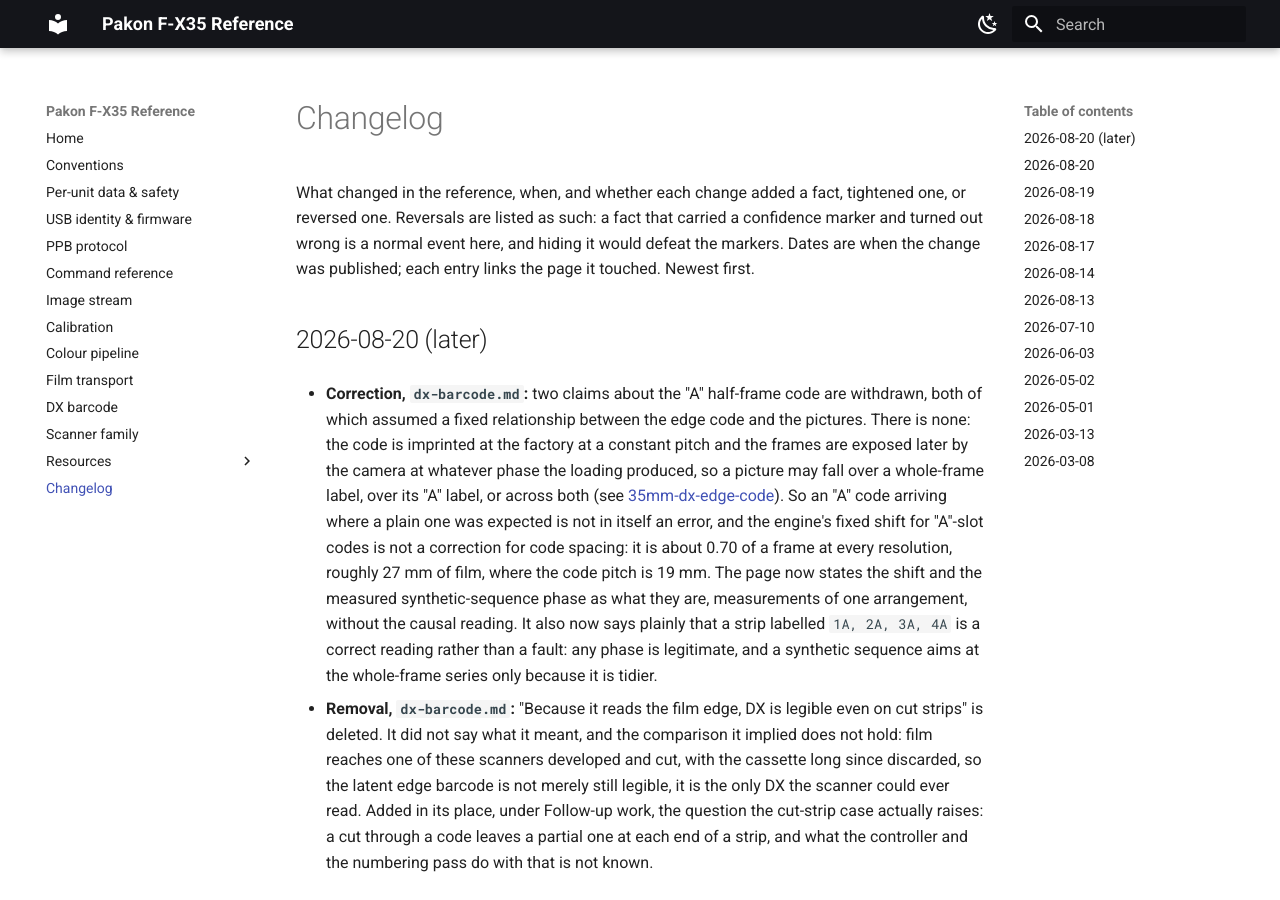
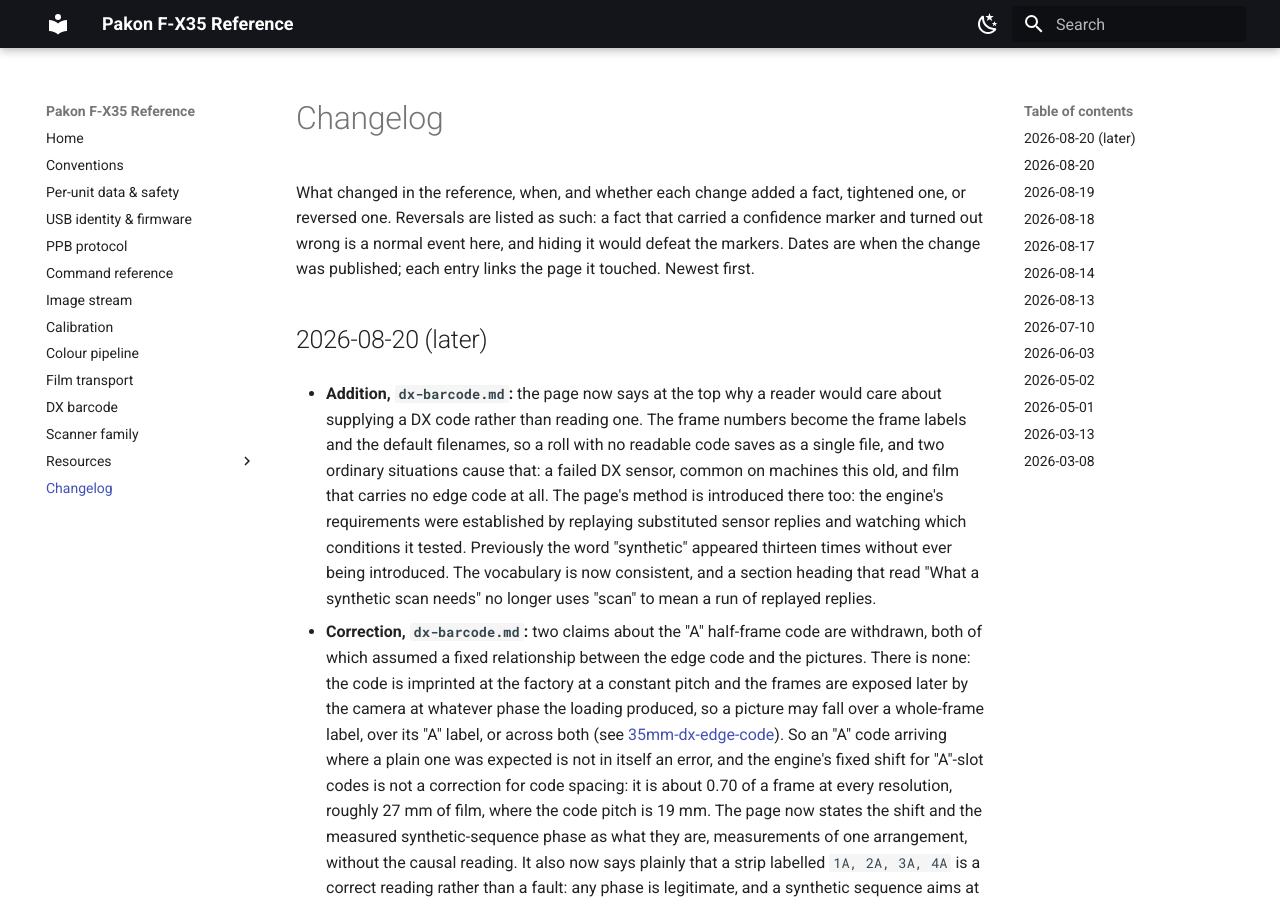
Before and after one commit to alibosworth/pakon-reference, an MkDocs documentation site: the page built from docs/CHANGELOG.md, in a window 1280 px wide and 900 px high. Built offline with MkDocs 1.6.1 and Material for MkDocs 9.7.7, drawn with Linux system fonts in a browser that asks for light colours.

Commit message:
DX barcode: introduce the idea before relying on it
The page used 'synthetic' thirteen times without once saying what it
meant or why anyone would want it, and a heading used 'scan' to mean a
run of replayed replies.

The top of the page now states the stake plainly: frame numbers become
the labels and the default filenames, so a roll with no readable code
saves as one file, and that happens both when the DX sensor has failed
(common on machines this old) and when the film carries no edge code at
all. It then introduces the method, replaying substituted sensor replies
to see which conditions the engine tests. Vocabulary made consistent
throughout.

```diff
--- a/docs/CHANGELOG.md
+++ b/docs/CHANGELOG.md
@@ -7,6 +7,19 @@
 published; each entry links the page it touched. Newest first.
 
 ## 2026-08-20 (later)
+
+- **Addition, `dx-barcode.md`:** the page now says at the top why a reader
+  would care about supplying a DX code rather than reading one. The frame
+  numbers become the frame labels and the default filenames, so a roll with no
+  readable code saves as a single file, and two ordinary situations cause
+  that: a failed DX sensor, common on machines this old, and film that carries
+  no edge code at all. The page's method is introduced there too: the
+  engine's requirements were established by replaying substituted sensor
+  replies and watching which conditions it tested. Previously the word
+  "synthetic" appeared thirteen times without ever being introduced. The
+  vocabulary is now consistent, and a section heading that read "What a
+  synthetic scan needs" no longer uses "scan" to mean a run of replayed
+  replies.
 
 - **Correction, `dx-barcode.md`:** two claims about the "A" half-frame code
   are withdrawn, both of which assumed a fixed relationship between the edge
```
Also changed, not shown: docs/dx-barcode.md (+32 -15 lines).
